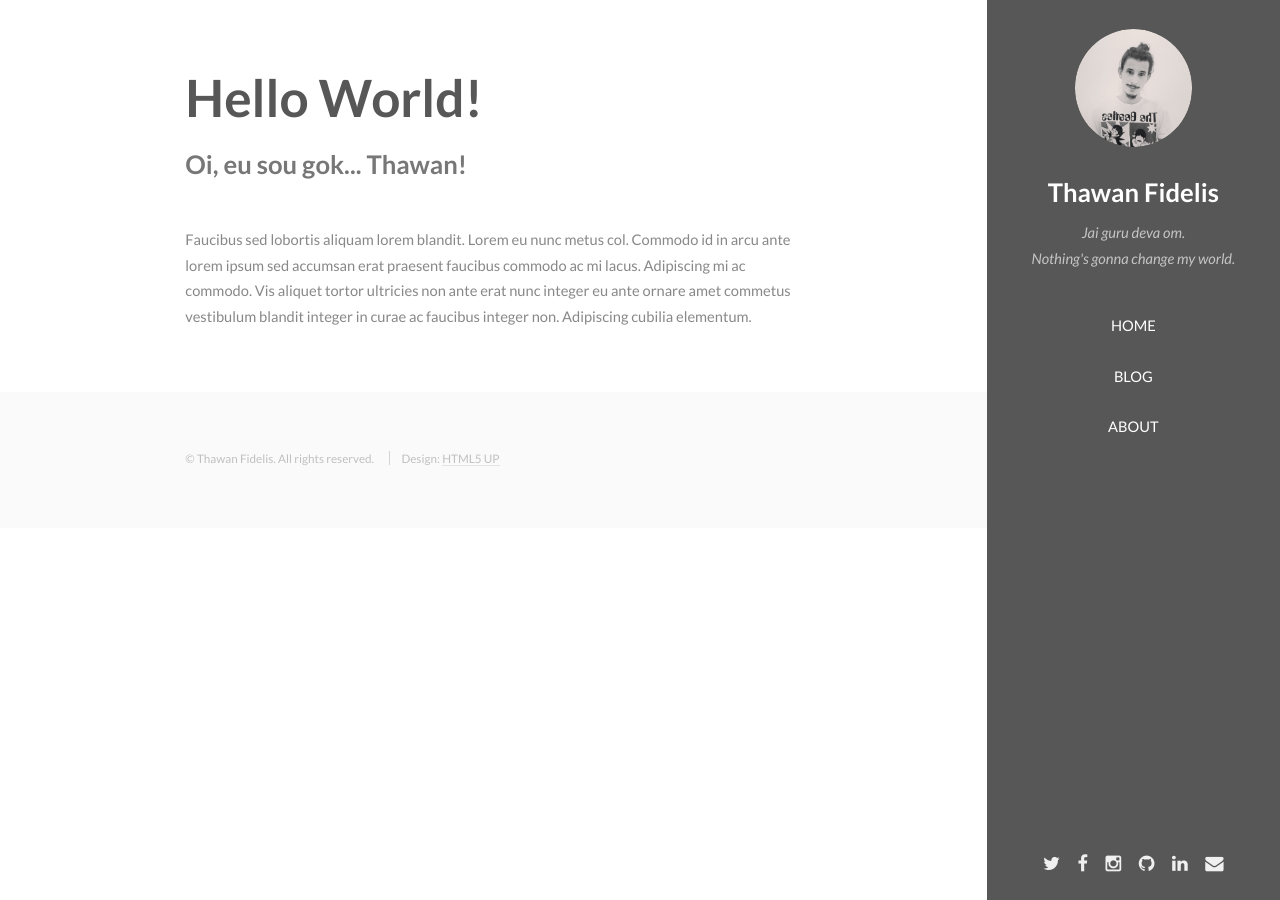
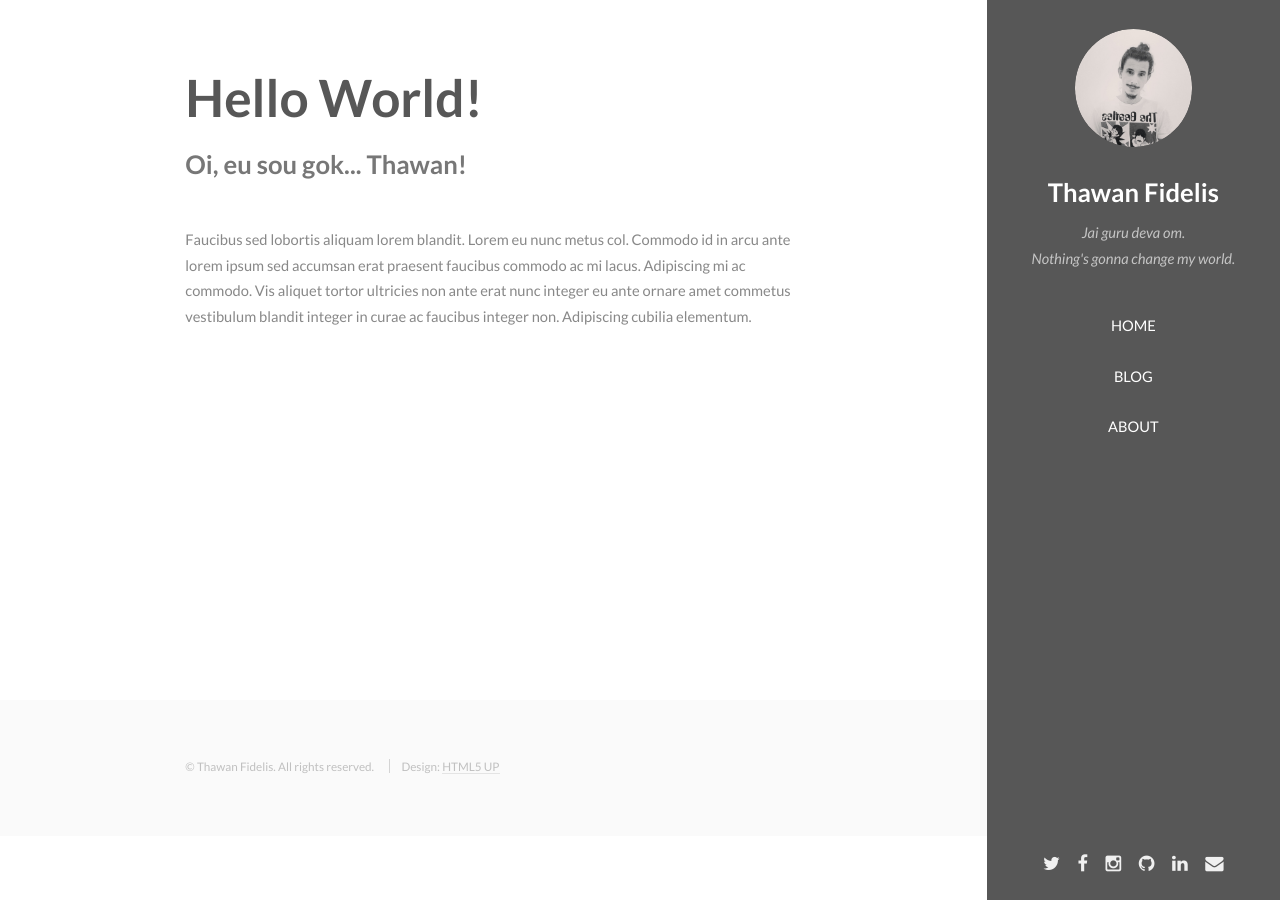
Before and after one commit to ThawanFidelis/ThawanFidelis.github.io, a Jekyll site: the page built from index.html, in a window 1280 px wide. Built offline with Jekyll 4.4.1, drawn with Linux system fonts in a browser that asks for light colours.

Commit message:
Defining min height for contents

```diff
--- a/css/style.css
+++ b/css/style.css
@@ -1048,6 +1048,7 @@
 
 		#main > section > .container {
 			padding: 6em 0 4em 0;
+			min-height: 700px;
 		}
 
 		#main > section:first-child {
```
